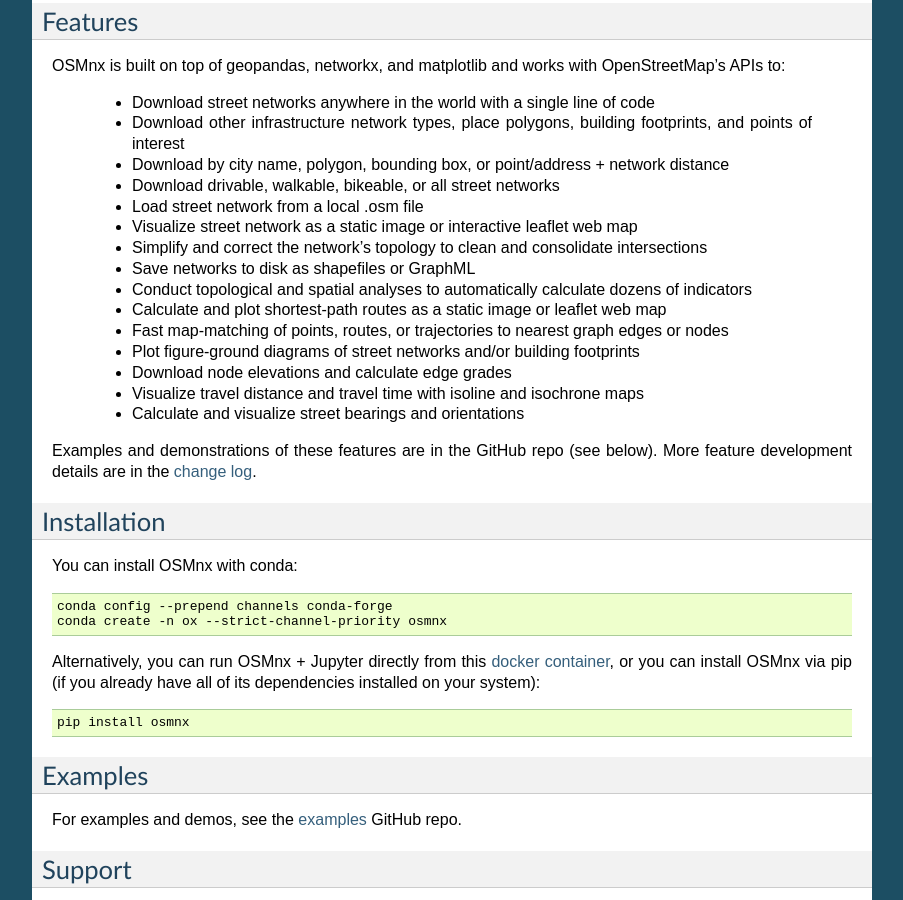
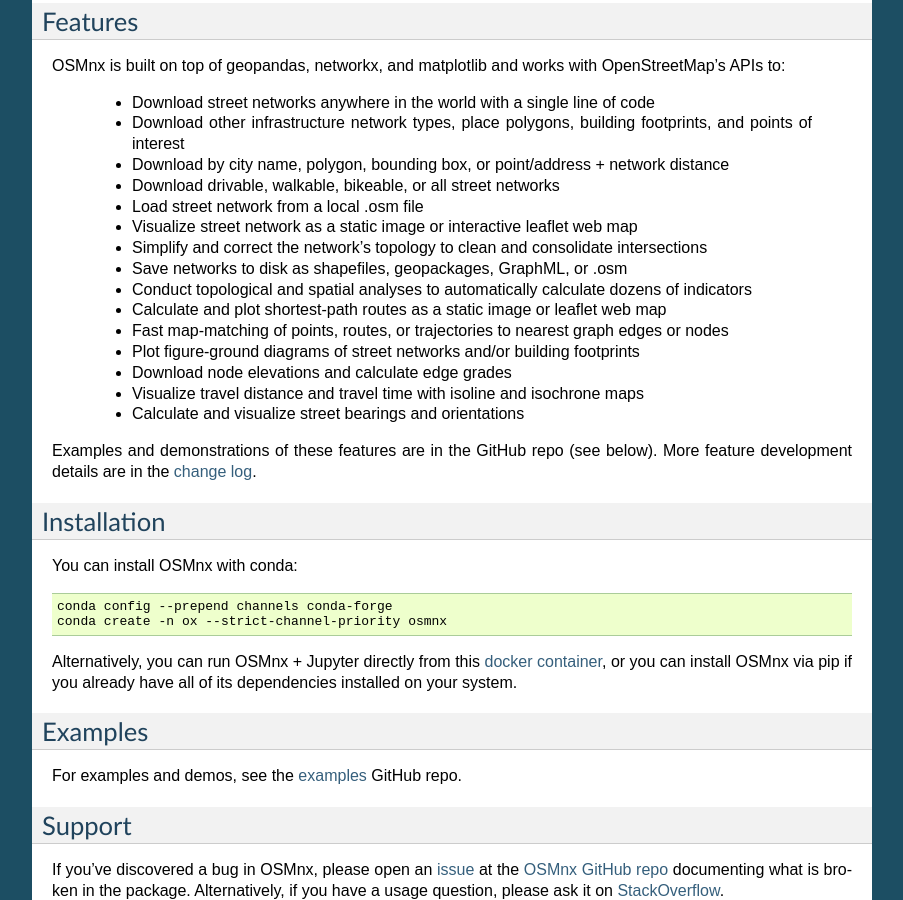
Before and after one commit to gboeing/osmnx, a Sphinx documentation site: the page built from docs/source/index.rst, in a window 1280 px wide and 900 px high, scrolled down 755 px. Shown: the whole window, without its empty margins (198-1101 px from the left). Built offline with Sphinx 7.4.7, drawn with Linux system fonts in a browser that asks for light colours.

Commit message:
update docs

```diff
--- a/docs/source/index.rst
+++ b/docs/source/index.rst
@@ -29,7 +29,7 @@
   * Load street network from a local .osm file
   * Visualize street network as a static image or interactive leaflet web map
   * Simplify and correct the network's topology to clean and consolidate intersections
-  * Save networks to disk as shapefiles or GraphML
+  * Save networks to disk as shapefiles, geopackages, GraphML, or .osm
   * Conduct topological and spatial analyses to automatically calculate dozens of indicators
   * Calculate and plot shortest-path routes as a static image or leaflet web map
   * Fast map-matching of points, routes, or trajectories to nearest graph edges or nodes
@@ -51,11 +51,7 @@
     conda config --prepend channels conda-forge
     conda create -n ox --strict-channel-priority osmnx
 
-Alternatively, you can run OSMnx + Jupyter directly from this `docker container`_, or you can install OSMnx via pip (if you already have all of its dependencies installed on your system):
-
-.. code-block:: shell
-
-    pip install osmnx
+Alternatively, you can run OSMnx + Jupyter directly from this `docker container`_, or you can install OSMnx via pip if you already have all of its dependencies installed on your system.
 
 
 Examples
```
